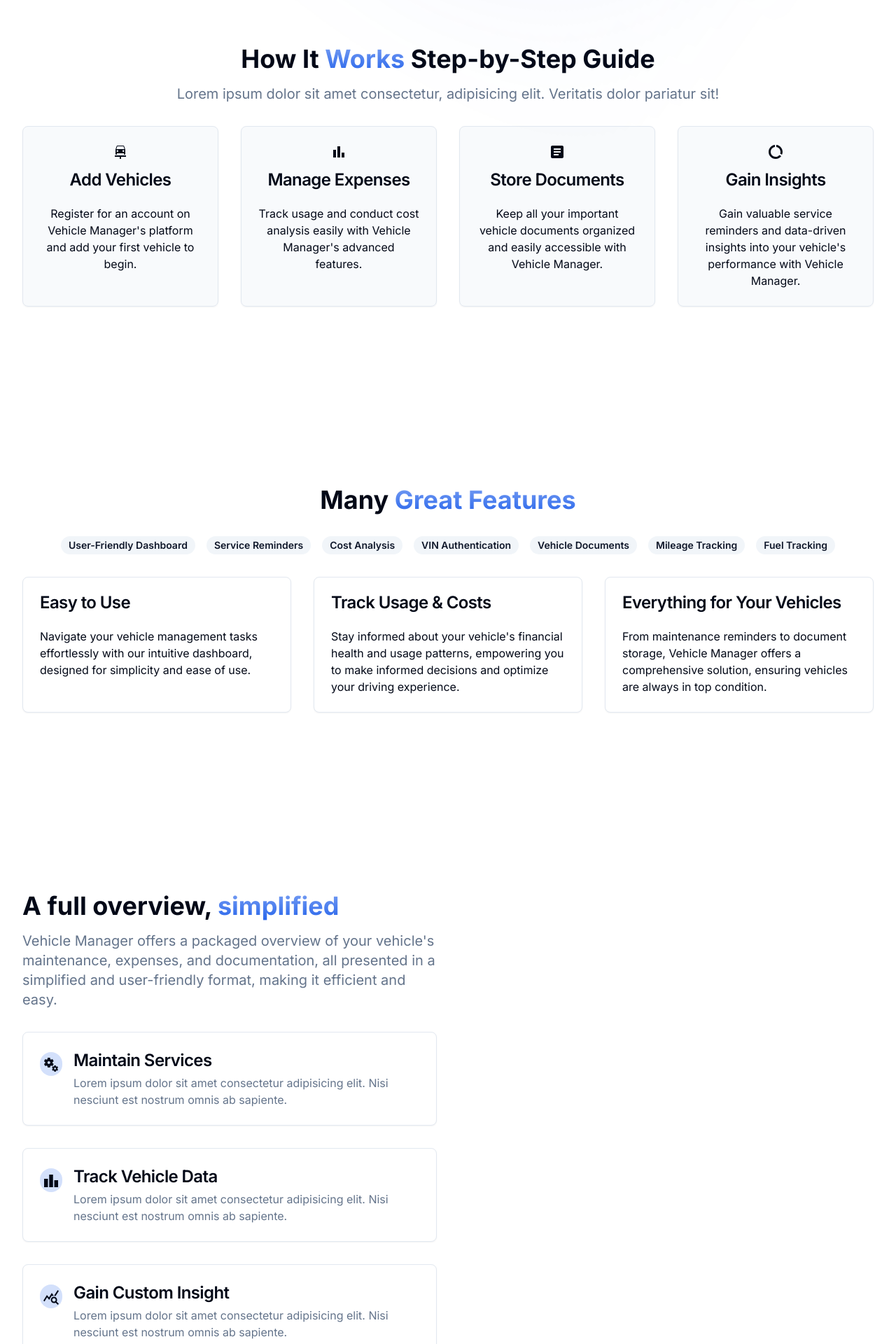
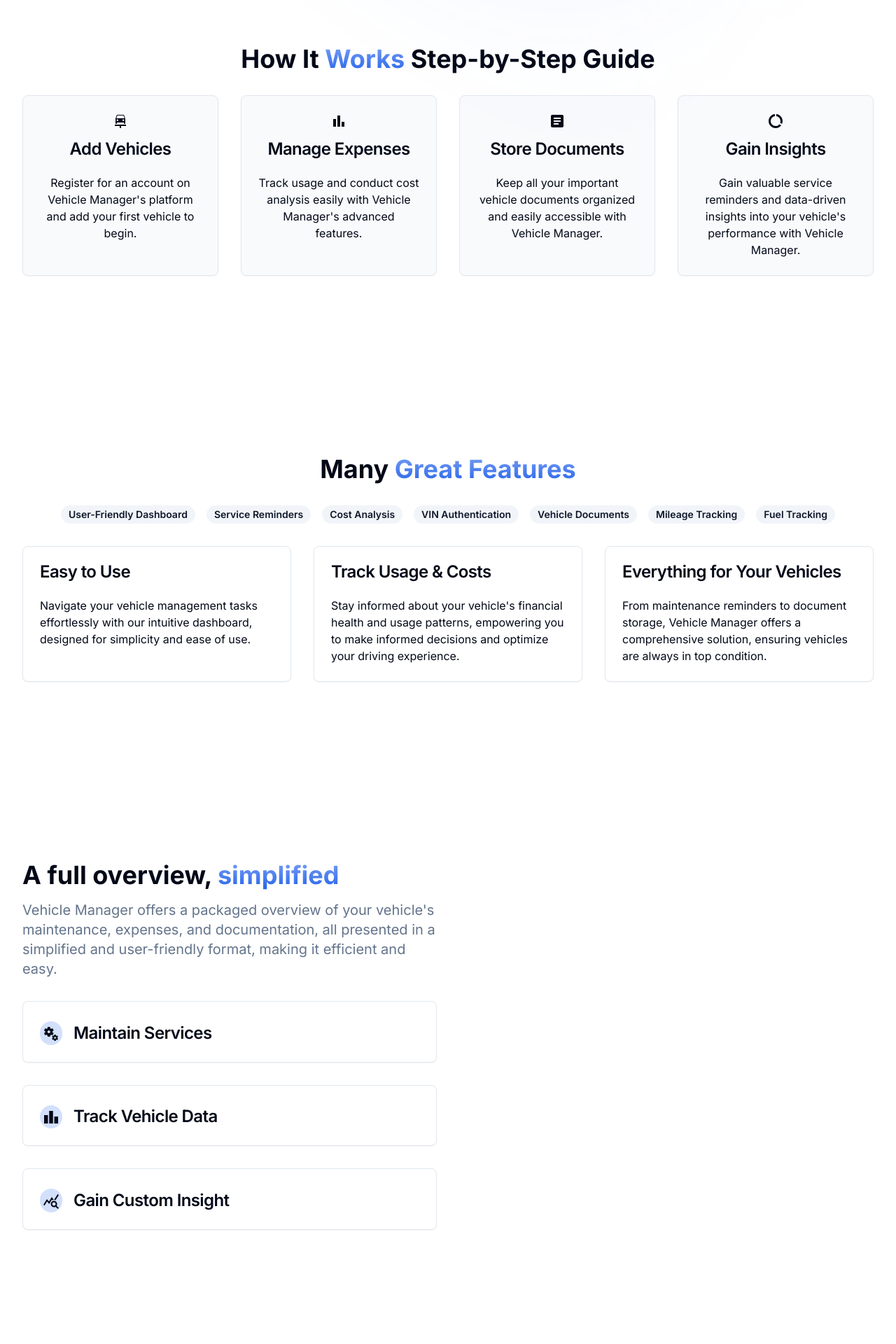
Before and after one commit to BSGWH/vm-frontend, a Next.js app: page / in a window 1280 px wide. Shown: the part 820-2740 px from the top of the page at 70% size. Built offline with nearby package versions, Linux system fonts and the light colour scheme.

Commit message:
removed placeholder text on homepage

```diff
--- a/src/components/core/HowItWorks.tsx
+++ b/src/components/core/HowItWorks.tsx
@@ -52,8 +52,6 @@ export const HowItWorks = () => {
         Step-by-Step Guide
       </h2>
       <p className="md:w-3/4 mx-auto mt-4 mb-8 text-xl text-muted-foreground">
-        Lorem ipsum dolor sit amet consectetur, adipisicing elit. Veritatis
-        dolor pariatur sit!
       </p>
 
       <div className="grid grid-cols-1 md:grid-cols-2 lg:grid-cols-4 gap-8">
--- a/src/components/core/Pricing.tsx
+++ b/src/components/core/Pricing.tsx
@@ -11,8 +11,6 @@ export const Pricing = () => {
         Access
       </h2>
       <h3 className="text-xl text-center text-muted-foreground pt-4 pb-8">
-        Lorem ipsum dolor sit amet consectetur adipisicing elit. Alias
-        reiciendis.
       </h3>
       <div style={{ width: "100%" }}>
         <stripe-pricing-table
--- a/src/components/core/Services.tsx
+++ b/src/components/core/Services.tsx
@@ -14,19 +14,19 @@ const serviceList: ServiceProps[] = [
   {
     title: "Maintain Services",
     description:
-      "Lorem ipsum dolor sit amet consectetur adipisicing elit. Nisi nesciunt est nostrum omnis ab sapiente.",
+      "",
     icon: <MiscellaneousServicesIcon className="w-14 h-14 fill-primary"/>
   },
   {
     title: "Track Vehicle Data",
     description:
-      "Lorem ipsum dolor sit amet consectetur adipisicing elit. Nisi nesciunt est nostrum omnis ab sapiente.",
+      "",
     icon: <LeaderboardIcon className="w-14 h-14 fill-primary"/>,
   },
   {
     title: "Gain Custom Insight",
     description:
-      "Lorem ipsum dolor sit amet consectetur adipisicing elit. Nisi nesciunt est nostrum omnis ab sapiente.",
+      "",
     icon: <QueryStatsIcon className="w-14 h-14 fill-primary"/>,
   },
 ];
@@ -50,15 +50,12 @@ export const Services = () => {
           <div className="flex flex-col gap-8">
             {serviceList.map(({ icon, title, description }: ServiceProps) => (
               <Card key={title}>
-                <CardHeader className="space-y-1 flex md:flex-row justify-start items-start gap-4">
+                <CardHeader className="space-y-1 flex md:flex-row justify-start items-start gap-4 items-center">
                   <div className="mt-1 bg-primary/20 p-1 rounded-2xl">
                     {icon}
                   </div>
                   <div>
                     <CardTitle>{title}</CardTitle>
-                    <CardDescription className="text-md mt-2">
-                      {description}
-                    </CardDescription>
                   </div>
                 </CardHeader>
               </Card>
```
